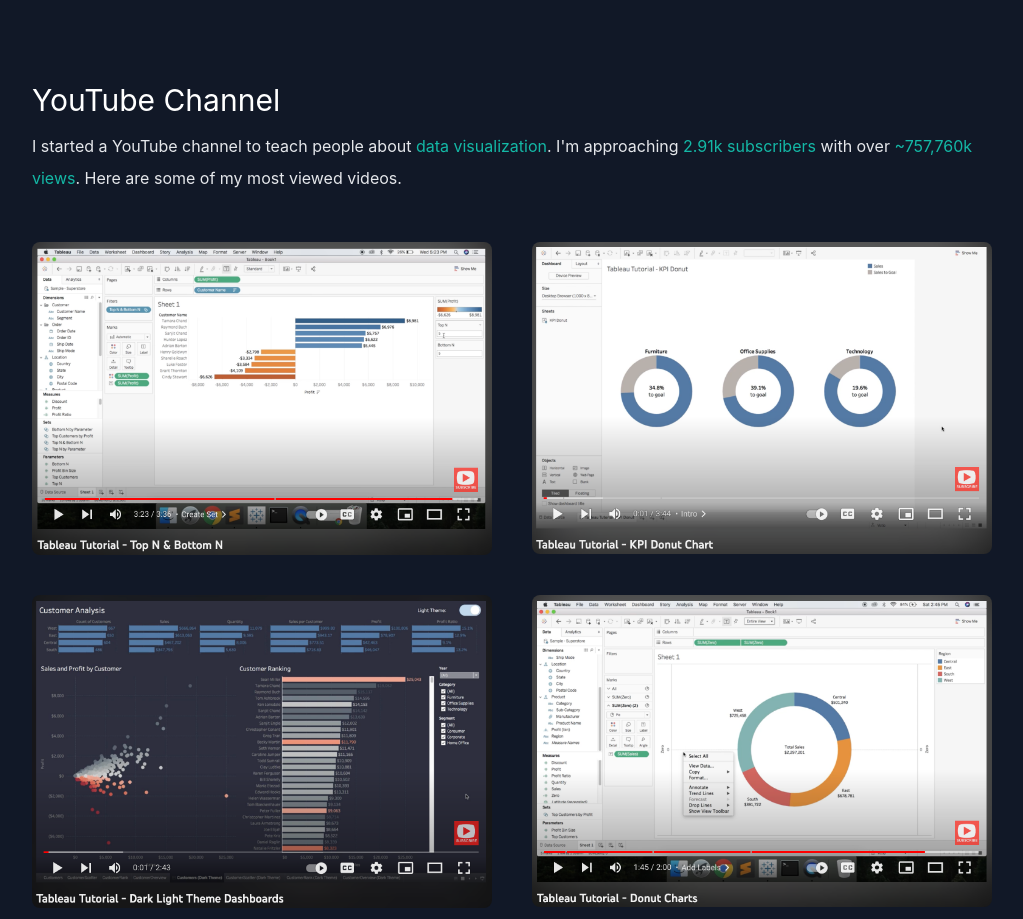
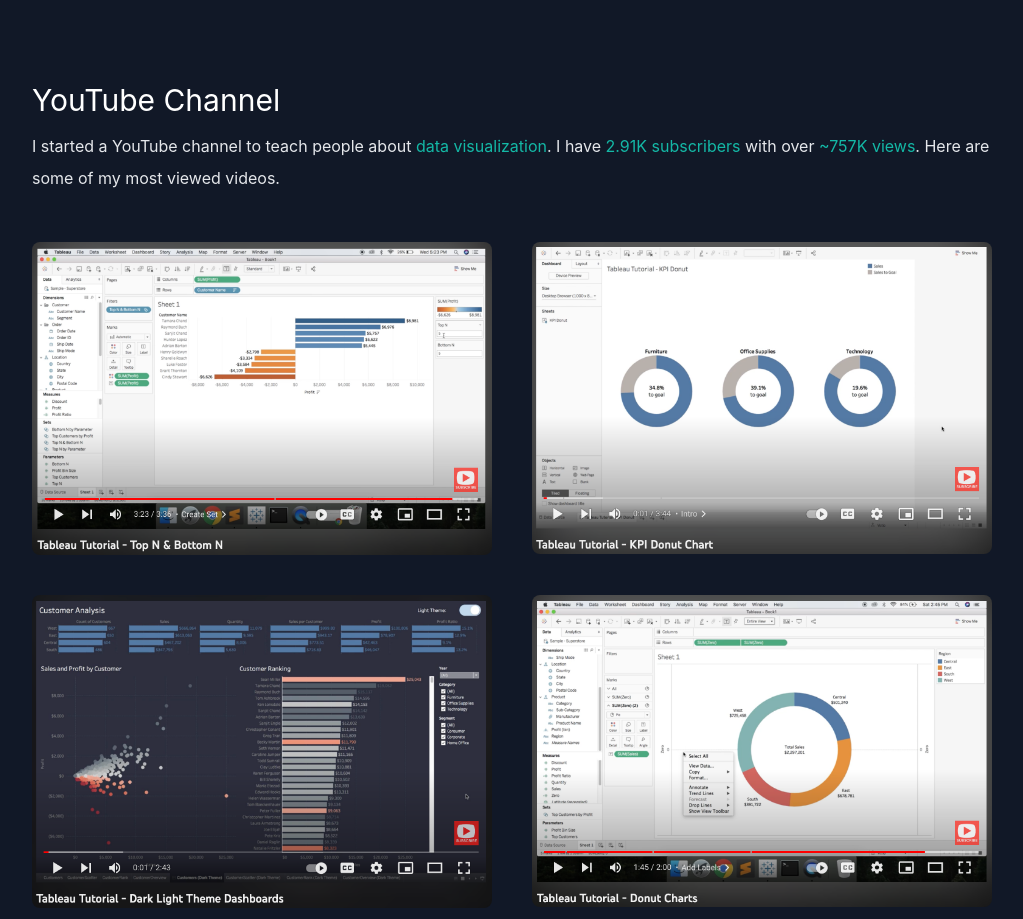
Before and after one commit to matthewhefferon/portfolio, a Next.js app: page / in a window 1280 px wide. Shown: the part 3360-4279 px from the top of the page, without its empty margins (128-1151 px from the left). Built offline with nearby package versions, Linux system fonts and the light colour scheme.

Commit message:
Small text update

```diff
--- a/pages/index.js
+++ b/pages/index.js
@@ -304,10 +304,10 @@
             <h3 className="text-3xl py-1 dark:text-white ">YouTube Channel</h3>
             <p className="text-md py-2 leading-8 text-gray-800 dark:text-gray-200">
               I started a YouTube channel to teach people about{" "}
-              <span className="text-teal-500">data visualization</span>. I'm
-              approaching{" "}
-              <span className="text-teal-500">2.91k subscribers</span> with over{" "}
-              <span className="text-teal-500">~757,760k views</span>. Here are some
+              <span className="text-teal-500">data visualization</span>. I have
+              {" "}
+              <span className="text-teal-500">2.91K subscribers</span> with over{" "}
+              <span className="text-teal-500">~757K views</span>. Here are some
               of my most viewed videos.
             </p>
           </div>
```
